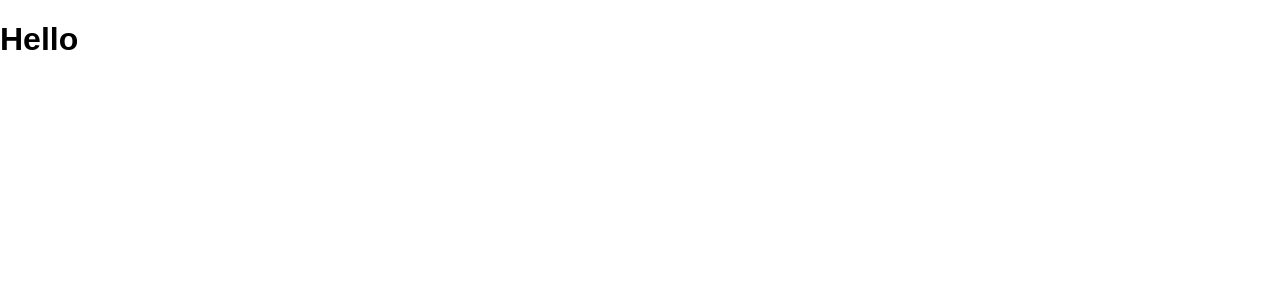
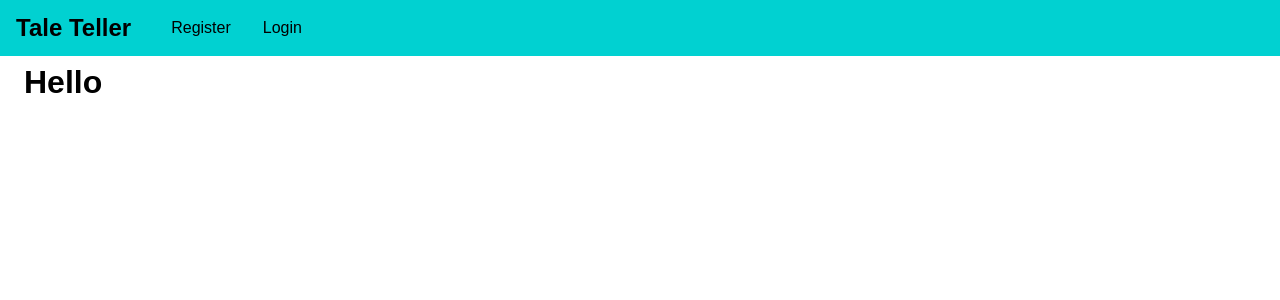
Before and after one commit to mateo9/tale-teller, a React (Create React App) app in the folder client/: page /register in a window 1280 px wide. Shown: the top 300 px of the page. Built offline with nearby package versions, Linux system fonts and the light colour scheme.

Commit message:
Apply main header

```diff
--- a/client/src/App.css
+++ b/client/src/App.css
@@ -1,3 +1,3 @@
-.App {
-  text-align: center;
+.main-container {
+  margin: 4rem 1.5rem;
 }
--- a/client/src/App.js
+++ b/client/src/App.js
@@ -2,16 +2,19 @@ import React, { Component } from 'react';
 import { BrowserRouter, Route, Redirect, Switch } from 'react-router-dom';
 import './App.css';
 
-import UserRegistration from './pages/UserRegistration'
-
+import UserRegistration from './pages/UserRegistration';
+import MainNavigation from './Components/MainNavigation';
 class App extends Component {
   render() {
     return (
       <BrowserRouter>
-        <Switch>
-          <Redirect from='/' to='/register' exact />
-          <Route path='/register'  component={UserRegistration} />
-        </Switch>
+        <MainNavigation />
+        <main className='main-container'>
+          <Switch>
+            <Redirect from='/' to='/register' exact />
+            <Route path='/register'  component={UserRegistration} />
+          </Switch>
+        </main>
       </BrowserRouter>
     );
   }
--- /dev/null
+++ b/client/src/Components/MainNavigation.css
@@ -0,0 +1,41 @@
+.main_navigation {
+    position: fixed;
+    top: 0;
+    left: 0;
+    width: 100vw;
+    height: 3.5rem;
+    background: #01d1d1;
+    padding: 0 1rem;
+    display: flex;
+    align-items: center;
+}
+
+.main_navigation__logo h1 {
+    margin: 0px;
+    font-size: 1.5rem;
+}
+
+.main_navigation__items {
+    margin-left: 1.5rem;
+}
+
+.main_navigation__items ul {
+    display: flex;
+    margin: 0;
+    padding: 0;
+    list-style: none;
+}
+
+.main_navigation__items li {
+    margin: 0 1rem;
+}
+
+.main_navigation__items a {
+    text-decoration: none;
+    color: #000;
+}
+
+.main_navigation__items a:hover,
+.main_navigation__items a:active {
+    color: #faf19d;
+}
--- /dev/null
+++ b/client/src/Components/MainNavigation.js
@@ -0,0 +1,24 @@
+import React from 'react';
+import { NavLink } from 'react-router-dom'
+
+import './MainNavigation.css'
+
+const mainNavigation = props => (
+  <header className='main_navigation'>
+    <div className='main_navigation__logo'>
+      <h1>Tale Teller</h1>
+    </div>
+    <nav className='main_navigation__items'>
+      <ul>
+        <li>
+          <NavLink to=''>Register</NavLink>
+        </li>
+        <li>
+          <NavLink to=''>Login</NavLink>
+        </li>
+      </ul>
+    </nav>
+  </header>
+)
+
+export default mainNavigation;
```
